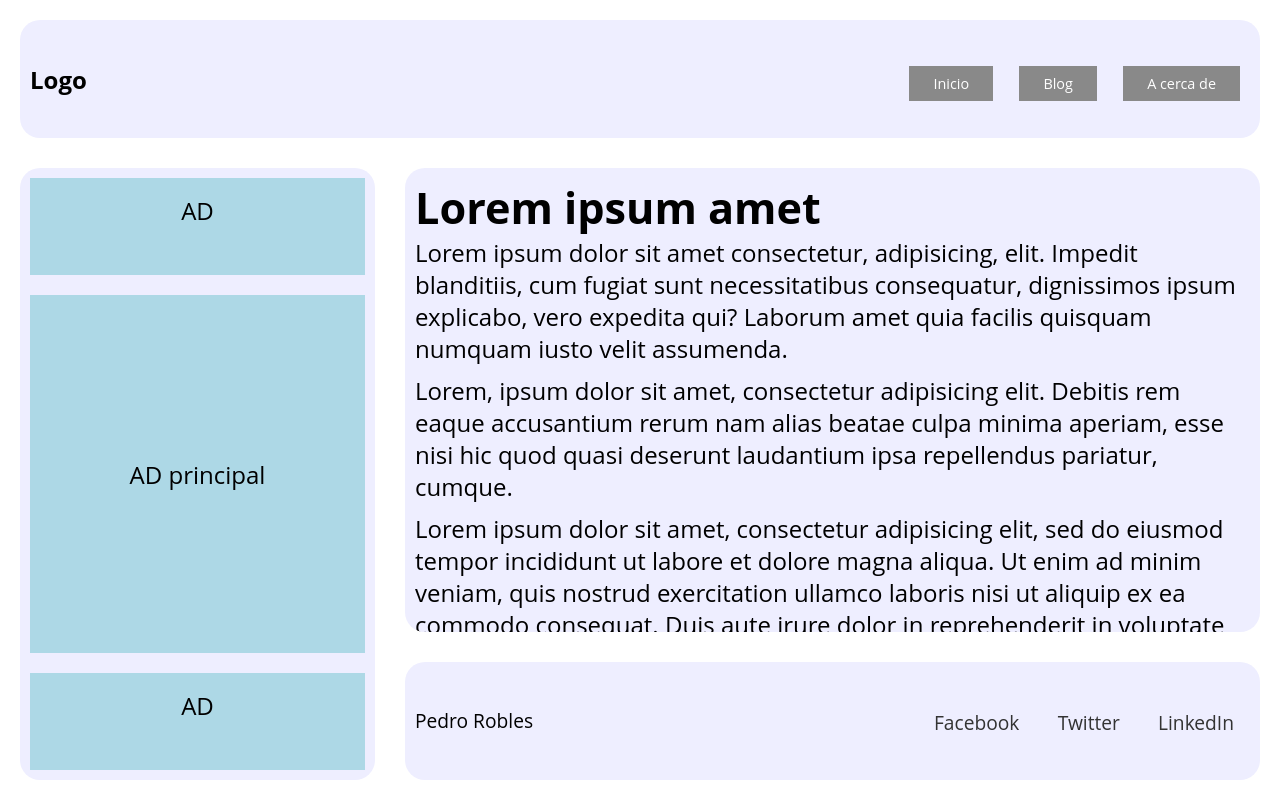
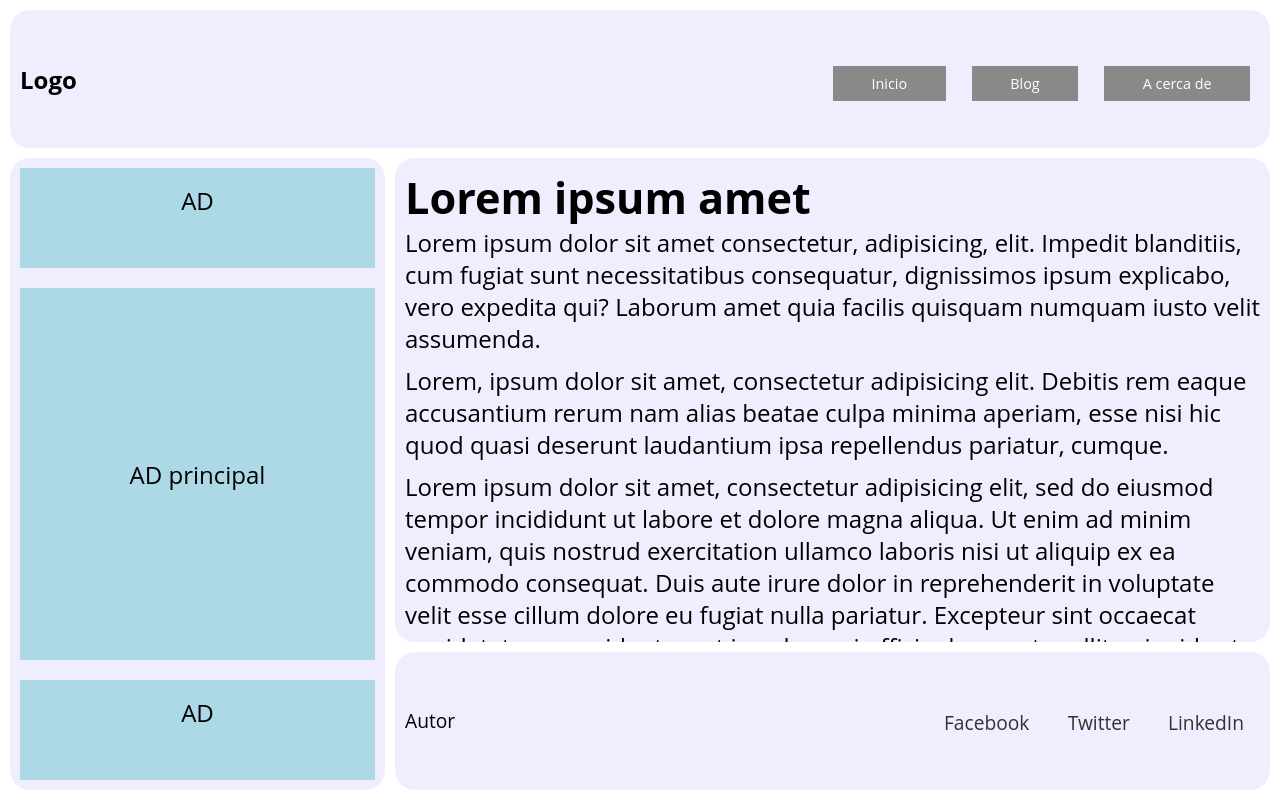
Before and after one commit to Pedroserker/simple-layout-grid-flexbox, a plain HTML site: page index.html in a window 1280 px wide. Drawn offline with Linux system fonts and the light colour scheme.

Commit message:
espacio extra removido

```diff
--- a/css/styles.css
+++ b/css/styles.css
@@ -13,7 +13,7 @@
 }
 nav div a{
 	text-decoration: none;
-	padding: 8px 24px;
+	padding: 1vh 3vw;
 	background: rgb(137,137,137);
 	color: #fff;
 	margin: 10px;
@@ -22,7 +22,6 @@ nav div a{
 }
 nav div a:hover{
 	background: rgba(137,137,137,0.6);
-	padding: 12px 26px;
 }
 .grid{
 	padding: 10px;
@@ -72,7 +71,7 @@ nav div a:hover{
 }
 
  .ad{
-	padding: 16px 32px;
+	padding: 2vh 3vw;
 	background: lightblue;
 	margin: 10px;
 	text-align: center;
@@ -113,13 +112,21 @@ nav div a:hover{
 
 }
 
+/*
+Problema margin
+
+*/
 .estilo1{
 	border-radius: 20px;
-	margin: 10px;
 	background: #eef;
 }
+@media screen and (max-height: 500px){
 
-@media screen and (max-width: 800px){
+
+}
+
+@media screen and (max-width: 800px)
+{
 	.grid{
 	grid-template-columns:0.3fr 0.7fr;
 	grid-template-rows: 0.6fr 2fr 1fr 0.3fr;
@@ -149,7 +156,9 @@ nav div a:hover{
 		grid-area: footer;
 	}
 
-	@media  screen and (max-width: 500px) {
+
+	}
+	@media screen and (max-width: 500px) {
 	.grid{
 	grid-template-columns:0.3fr 0.7fr;
 	grid-template-rows: 0.2fr 1fr 0.2fr;
@@ -163,6 +172,9 @@ nav div a:hover{
 			flex-flow: column wrap;
 			justify-content: space-around;
 			padding:10px;
+		}
+		.social-liks a,.autor p{
+			font-size: 0.6rem;
 		}
 
 		.main h1{
--- a/index.html
+++ b/index.html
@@ -2,11 +2,12 @@
 <html lang="en">
 <head>
 	<meta charset="UTF-8">
-	<meta name="viewport" content="width=device-width, initial-scale=1.0">
+	<meta name="viewport" content="width=device-width,initial-scale=1.0">
 	<link rel="stylesheet" type="text/css" href="css/styles.css">
 	<title>CSS GRID ejercicio</title>
 </head>
-<body class="grid">
+<body>
+	<div class="grid">
 	<nav class="nav estilo1">
 		<h2>Logo</h2>
 		<div>
@@ -39,7 +40,7 @@
 	</main>
 	<footer class="footer estilo1">
 		<div class="autor">
-			<p>Pedro Robles</p>
+			<p>Autor</p>
 		</div>
 		<div class="social-liks">
 			<a href="#">Facebook</a>
@@ -47,7 +48,7 @@
 			<a href="#">LinkedIn</a>
 		</div>
 	</footer>
-
+</div>
 <!--
 Tenemos que cargar primero el html y después el js
 -->
```
Also changed, not shown: 1 other file.
